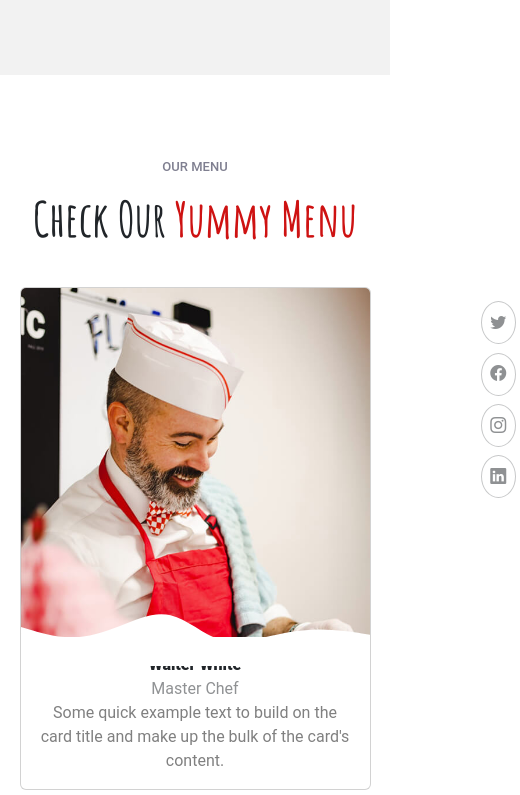
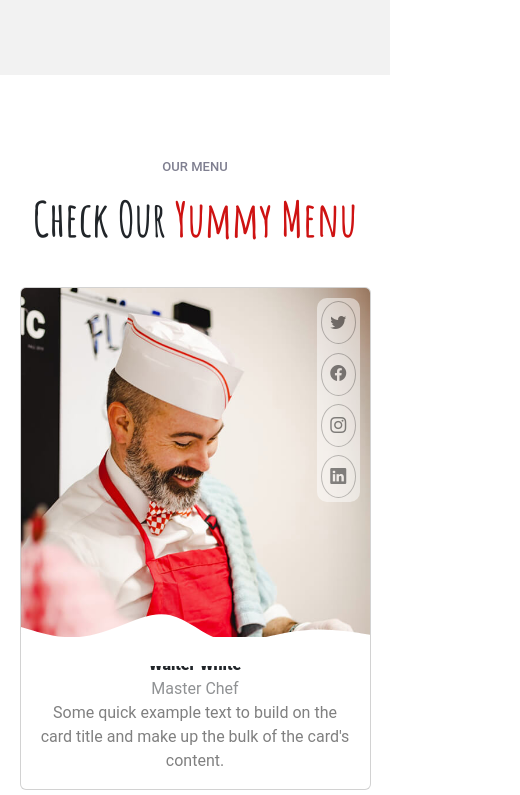
Before and after one commit to sarachafikidrissi/JavaScript_DOM_Final_Project_Sara_Chafik_Idrissi, a website: page index.html in a window 390 px wide. Shown: the part 9027-9822 px from the top of the page, 520 px wide, since content can reach past the window. Drawn offline with nearby package versions, Linux system fonts and the light colour scheme.

Commit message:
last update

```diff
--- a/src/scss/modules/home/_chefs.scss
+++ b/src/scss/modules/home/_chefs.scss
@@ -73,6 +73,10 @@
     }
     .card{
         width: 90% !important;
+        .side{
+           right: 10px;
+        }
     }
 
+
 }
```
Also changed, not shown: public/css/app.css, 1 other file.
